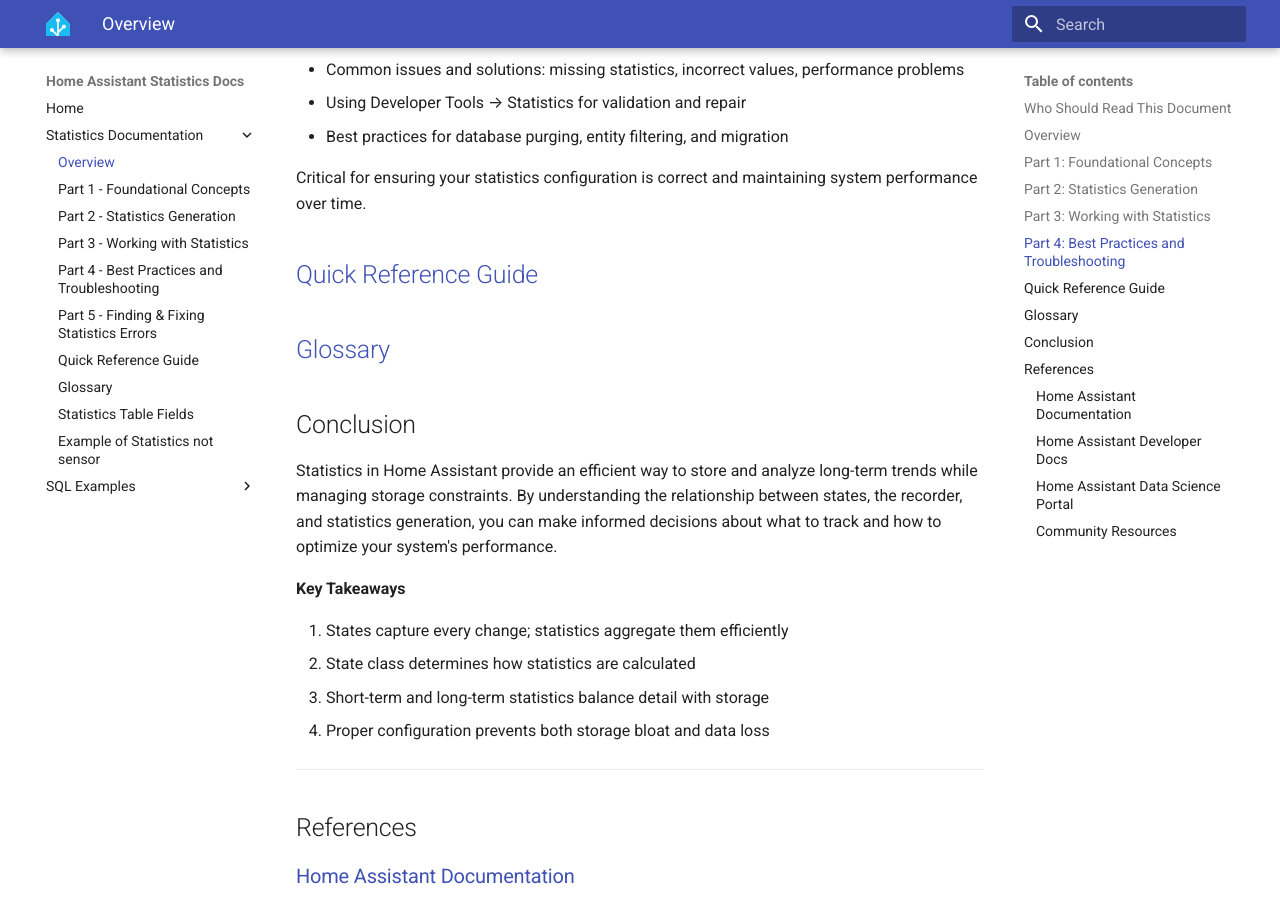
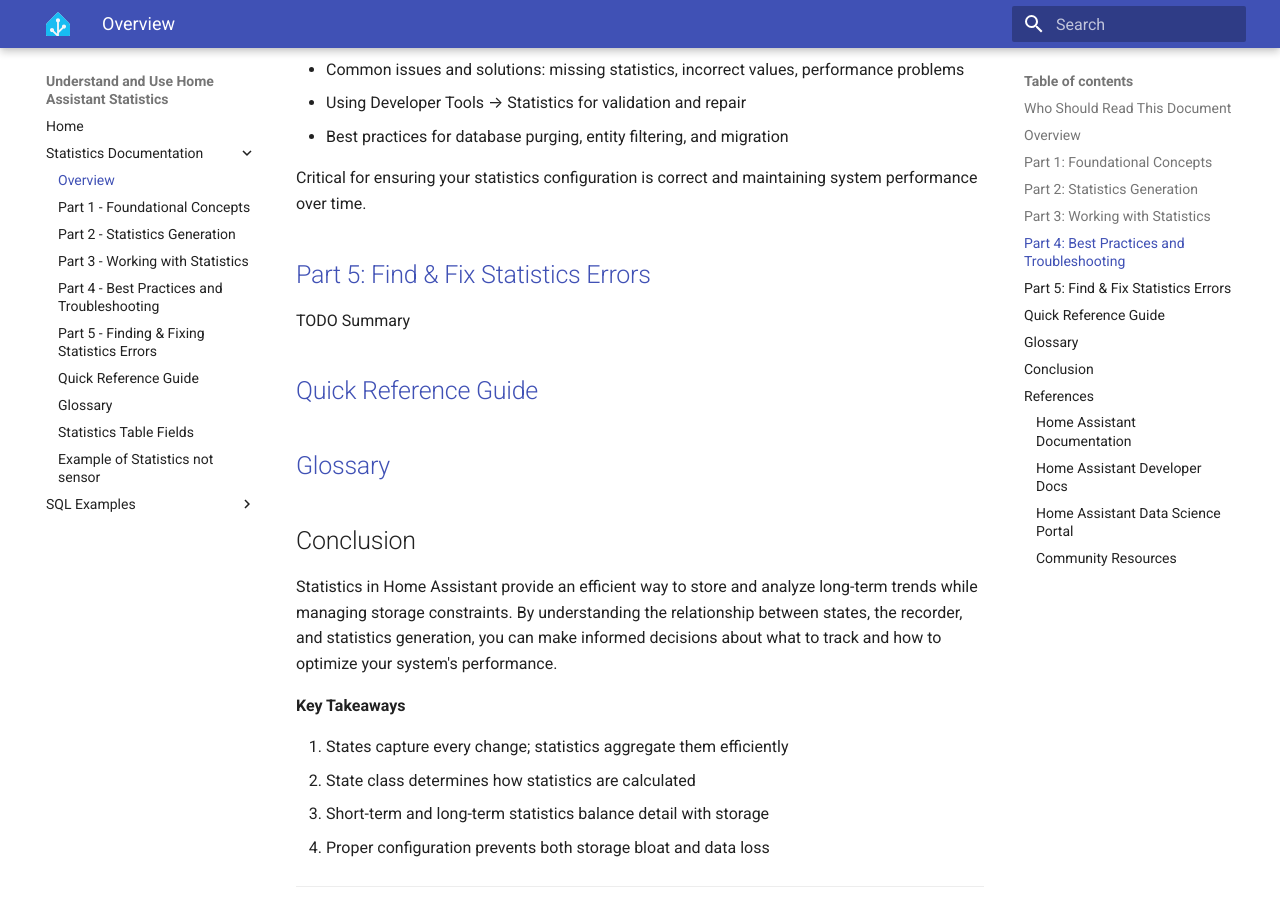
Before and after one commit to DrCoolzic/ha-statistics-doc, an MkDocs documentation site: the page built from docs/doc/overview.md, in a window 1280 px wide and 900 px high, scrolled down 2475 px. Built offline with MkDocs 1.6.1 and Material for MkDocs 9.7.7, drawn with Linux system fonts in a browser that asks for light colours.

Commit message:
Missing P5 Ref in overview

```diff
--- a/docs/doc/overview.md
+++ b/docs/doc/overview.md
@@ -79,6 +79,10 @@ Offers actionable guidance for configuring statistics correctly and resolving co
 
 Critical for ensuring your statistics configuration is correct and maintaining system performance over time.
 
+## [Part 5: Find & Fix Statistics Errors](part4_practices_troubleshooting.md)
+
+TODO Summary
+
 ## [Quick Reference Guide](quick_reference_guide.md)
 
 ## [Glossary](glossary.md)
--- a/docs/doc/part5_find_fix.md
+++ b/docs/doc/part5_find_fix.md
@@ -1,4 +1,4 @@
-# Part 5: Finding & Fixing Statistics Errors
+# Part 5: Find & Fix Statistics Errors
 
 Over time, errors may appear in the statistical database for various reasons. This part describes the different types of errors, how to identify them, and methods to correct them.
 
--- a/mkdocs.yml
+++ b/mkdocs.yml
@@ -1,4 +1,4 @@
-site_name: Home Assistant Statistics Docs
+site_name: Understand and Use Home Assistant Statistics
 
 docs_dir: docs
 
```
